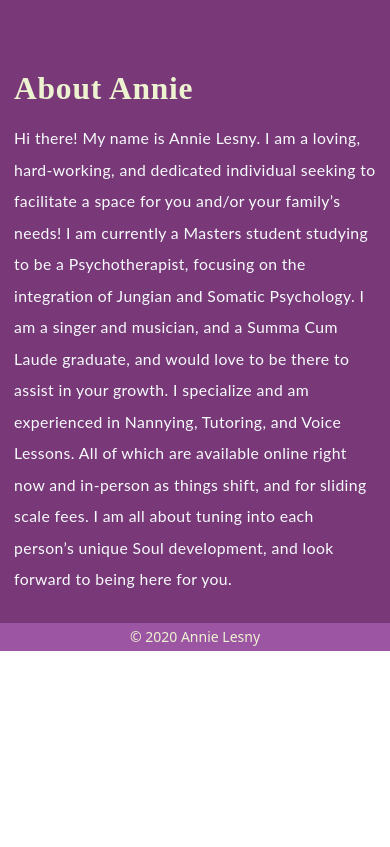
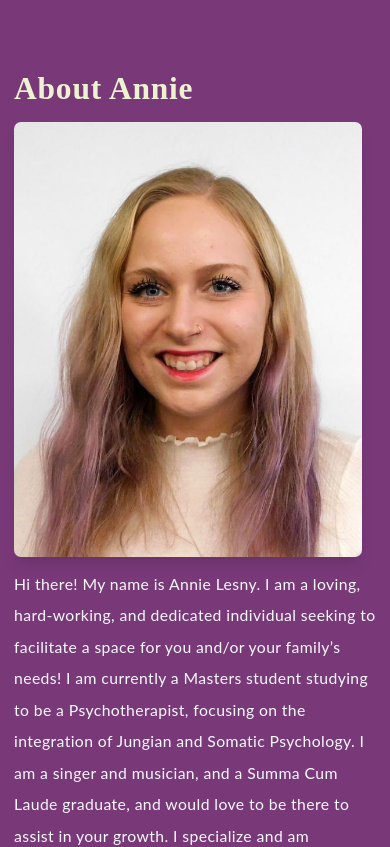
Before and after one commit to devmart10/annie-website, a Next.js app: page / in a window 390 px wide. Shown: the part 2540-3387 px from the top of the page. Before the commit the page ends 3191 px from the top, so only its background shows below. Built offline with nearby package versions, Linux system fonts and the light colour scheme.

Commit message:
include picture on mobile

```diff
--- a/src/sections/AboutMe.js
+++ b/src/sections/AboutMe.js
@@ -5,8 +5,8 @@ const AboutMe = () => {
     <section id='about-me' className='wow'>
       <div className='mb-4 section'>
         <h2 className='font-bold text-b-yellow'>About Annie</h2>
-        <div className='flex items-center'>
-          <img src='/image1.jpg' alt='Profile' className='hidden w-32 h-auto mr-4 rounded-lg shadow-lg md:block md:mr-8 md:w-64' />
+        <div className='flex flex-col md:flex-row md:items-center'>
+          <img src='/image1.jpg' alt='Profile' className='w-auto h-auto mb-3 mr-4 rounded-lg shadow-lg md:mb-0 md:block md:mr-8 md:w-64' />
           <div>
             <p className=''>
               Hi there! My name is Annie Lesny. I am a loving, hard-working, and dedicated individual seeking to facilitate a space for you and/or your family’s needs! I am currently a Masters student
```
